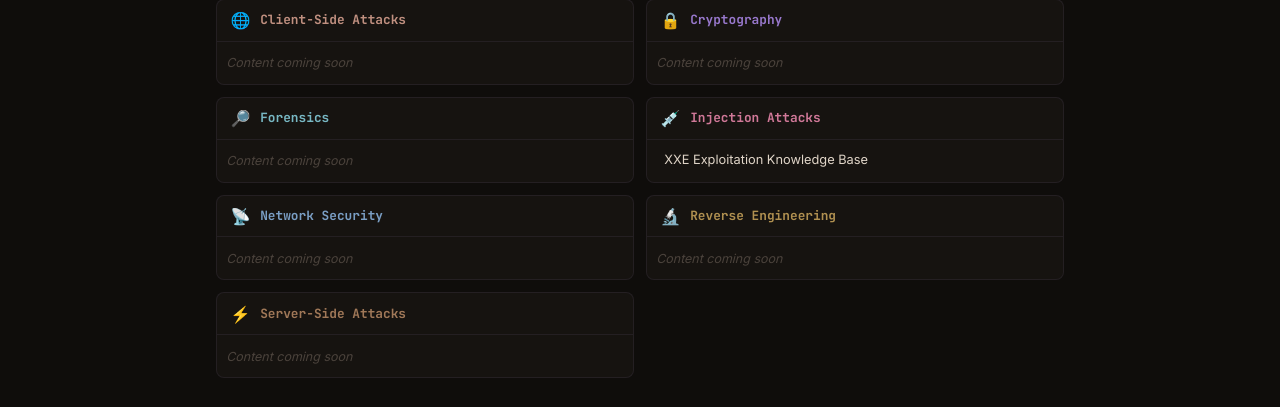
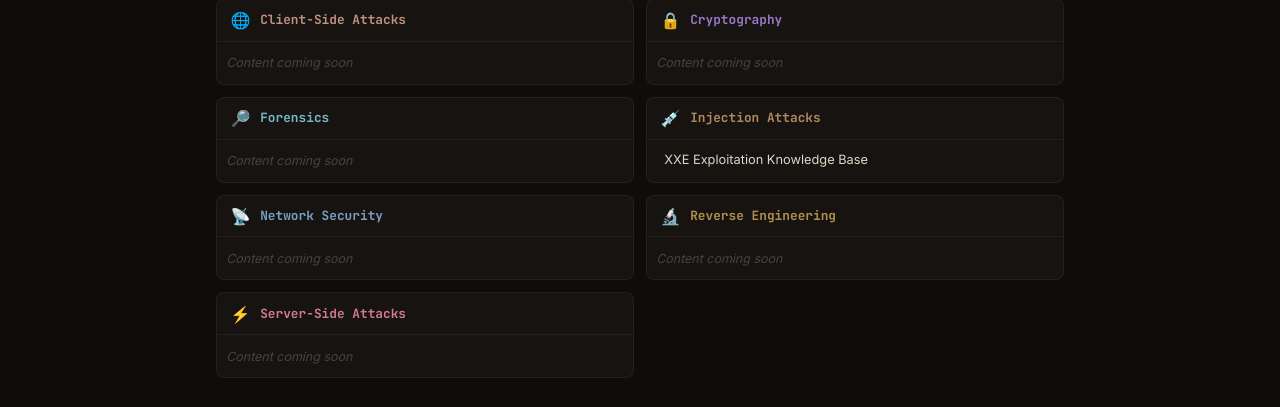
Before and after one commit to HansMolemanPNG/hansmolemanpng.github.io, an MkDocs documentation site: the page built from docs/index.md, in a window 1280 px wide and 1158 px high. Shown: the part 536-943 px from the top of the window. Built offline with MkDocs 1.6.1, drawn with Linux system fonts in a browser that asks for light colours.

Commit message:
fix: swap injection/server colors, raise terracotta luminosity
Injection attacks (web) gets terracotta #b08860 (HSL 25°, L=57%) for
better readability — it's the most content-heavy KB with heavy inline
code/link usage. L raised from 49% to 57% for ~6:1 contrast ratio.

Server-side attacks gets rose-magenta #d07898 (HSL 340°) previously
assigned to web — keeps full visual separation from tier semaphore.

https://claude.ai/code/session_01RWbAATV4kevBpXqRkr7eSj

```diff
--- a/docs/assets/style.css
+++ b/docs/assets/style.css
@@ -22,14 +22,14 @@
    --inter:       #f5a742;
    --advanced:    #c23b22;
 
-  --col-web:       #d07898;
+  --col-web:       #b08860;
   --col-crypto:    #9878cc;
   --col-binary:    #68aab8;
   --col-network:   #7a9ec4;
   --col-osint:     #c09080;
   --col-misc:      #5eaa88;
   --col-re:        #b09050;
-  --col-server:    #a07858;
+  --col-server:    #d07898;
   --col-forensics: #78b8c4;
 
   --font-mono: 'JetBrains Mono', 'Fira Code', monospace;
```
